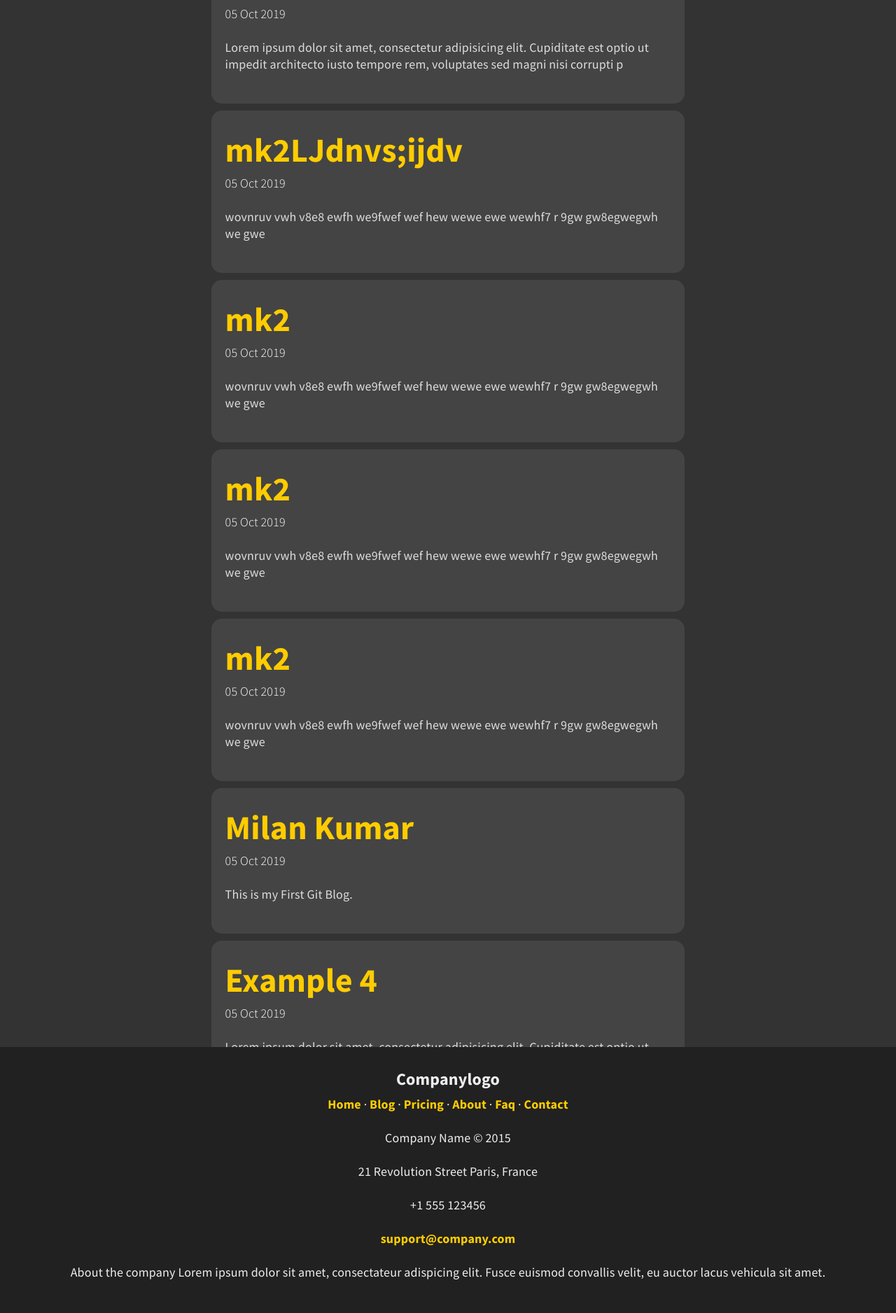
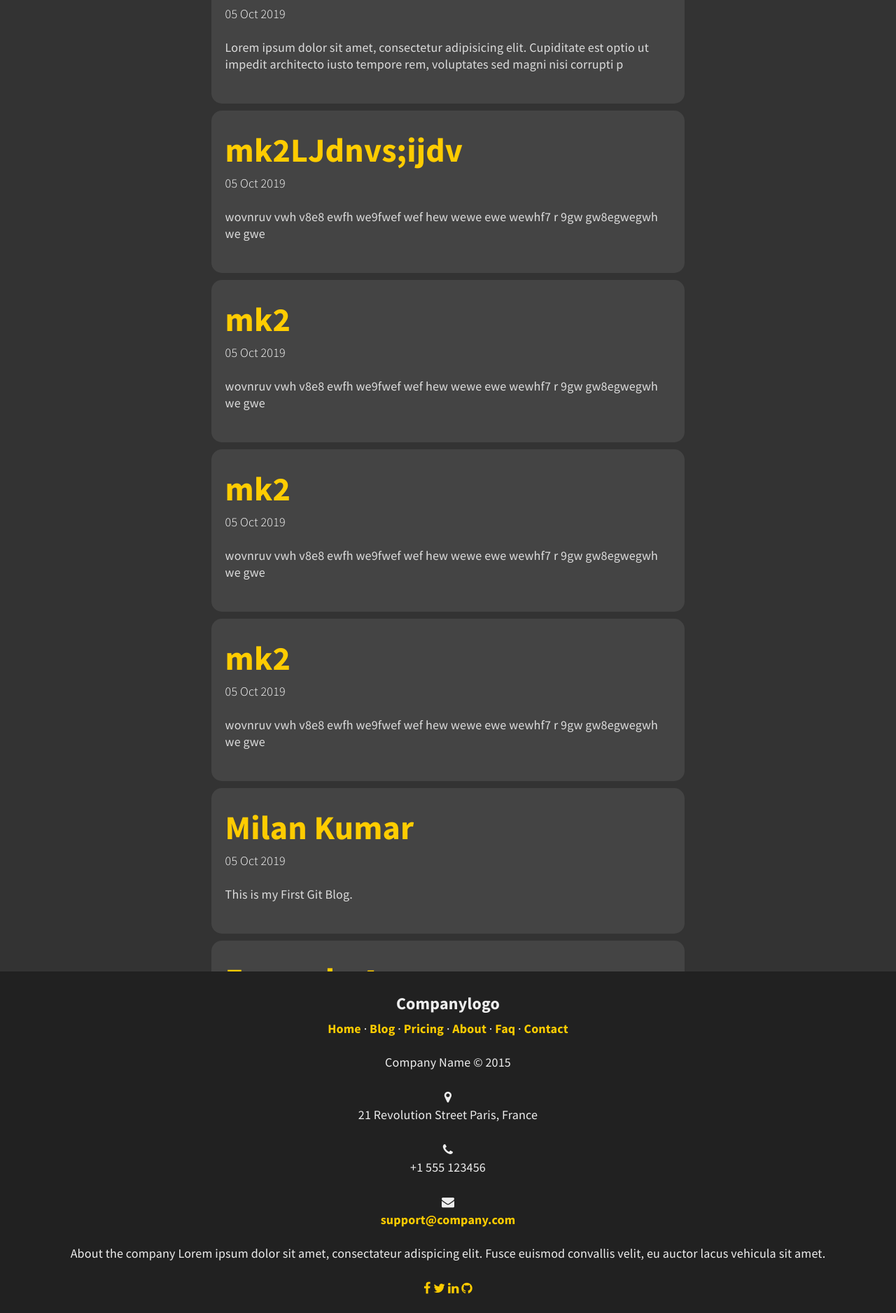
Before and after one commit to bdmilan/blog, a Jekyll site: the page built from index.html, in a window 1280 px wide. Shown: the part 769-2645 px from the top of the page at 70% size. Built offline with Jekyll 4.4.1, drawn with Linux system fonts in a browser that asks for light colours; nearby versions of some CDN libraries; the list of posts is cut into pages by our own code; comment, search, counter and statistics services are not loaded.

Commit message:
Update head.html

```diff
--- a/_includes/head.html
+++ b/_includes/head.html
@@ -12,5 +12,8 @@
 
 	<!-- RSS -->
 	<link href="/atom.xml" type="application/atom+xml" rel="alternate" title="ATOM Feed" />
+	<link rel="stylesheet" href="https://maxcdn.bootstrapcdn.com/font-awesome/4.2.0/css/font-awesome.min.css">
+
+	<link href="https://fonts.googleapis.com/css?family=Cookie" rel="stylesheet" type="text/css">
 
 </head>
```
